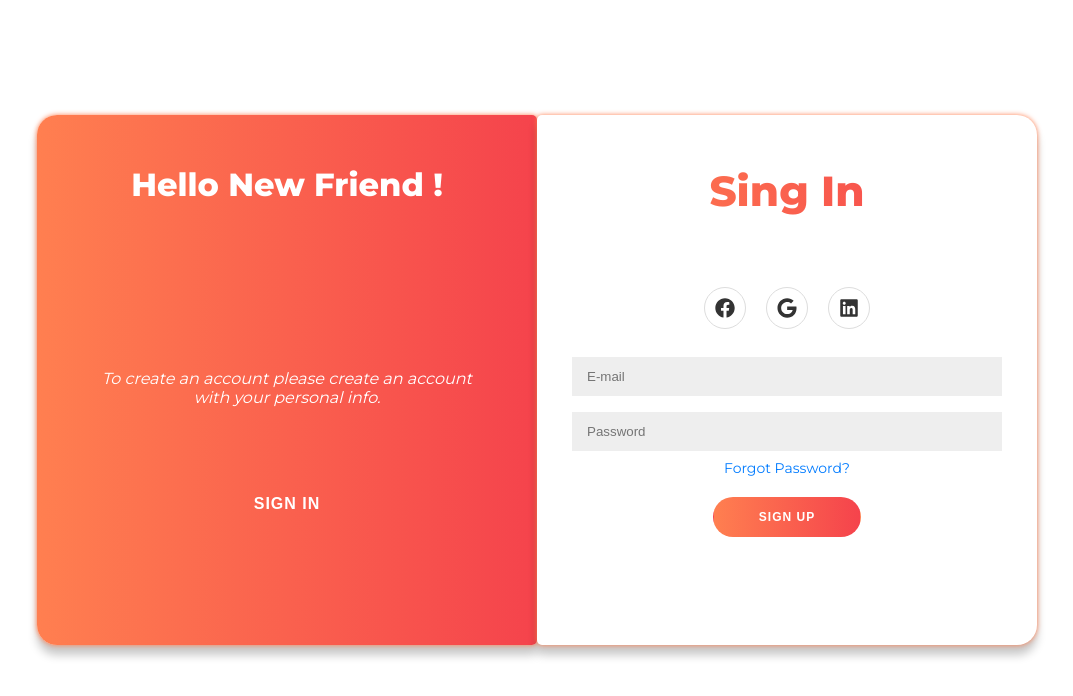
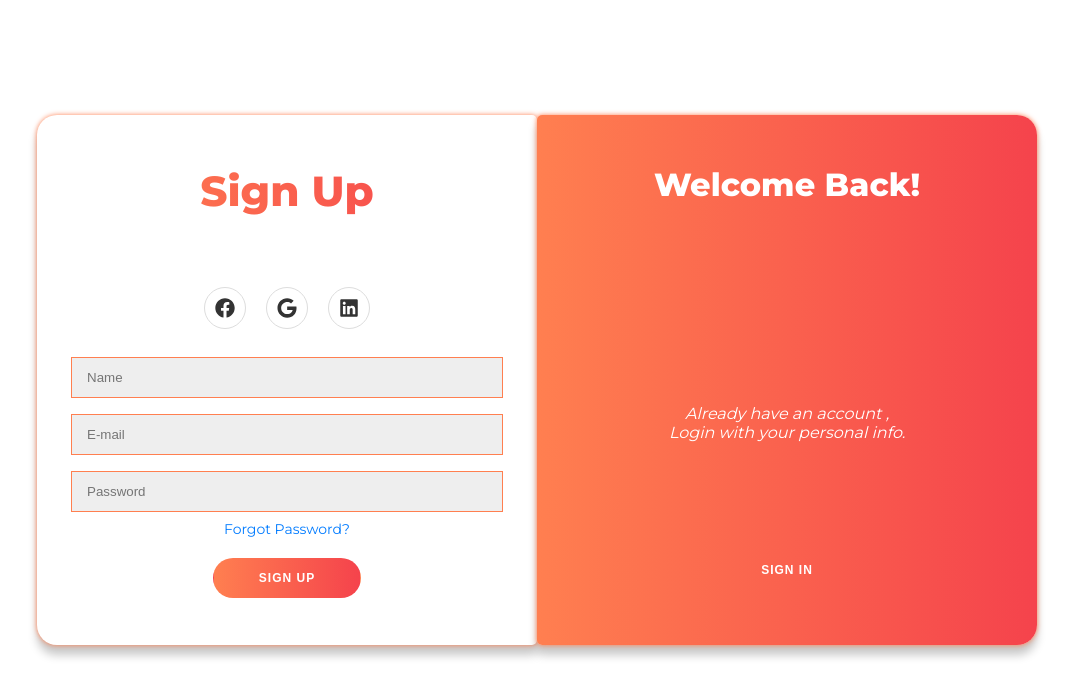
Before and after one commit to ZahraZellazi/Login_Interface, a React (Vite) app: page / in a window 1280 px wide. Shown: the top 696 px of the page, without its empty margins (103-1176 px from the left). Built offline with nearby package versions, Linux system fonts and the light colour scheme.

Commit message:
final_retouch

```diff
--- a/src/App.jsx
+++ b/src/App.jsx
@@ -4,7 +4,7 @@ import SignUp from './SignUp'
 function App() {
   return (
      <div>
-      <SignIn/>
+      <SignUp/>
       </div>
   )
 }
--- a/src/SignIn.jsx
+++ b/src/SignIn.jsx
@@ -7,8 +7,8 @@ const SignIn = () => {
     <div className='wrapperI'>
       <div className="containerII">
         <div className="titleII">Hello New Friend !</div>
-        <p className='paragII'> To create an account please create an account with your personal info.</p>
-        <button className="buttonII">Sign In</button>
+        <p className='paragII'> Don't have an account ? <br/>Create an account with your personal info <br/>click bellow !.</p>
+        <button className="buttonII">Sign Up</button>
       </div>
     <div className="containerI">
         <div className='titleI'>Sing In</div>
--- a/src/SignUp.jsx
+++ b/src/SignUp.jsx
@@ -22,7 +22,7 @@ function SignUp() {
     </div>
     <div className="containerUU">
         <div className="titleUU">Welcome Back!</div>
-        <p className='paragUU'> To connected with us please login with your personal info.</p>
+        <p className='paragUU'> Already have an account , <br/> Login with your personal info.</p>
         <button className="buttonUU">Sign In</button>
       </div>
     </div>
```
